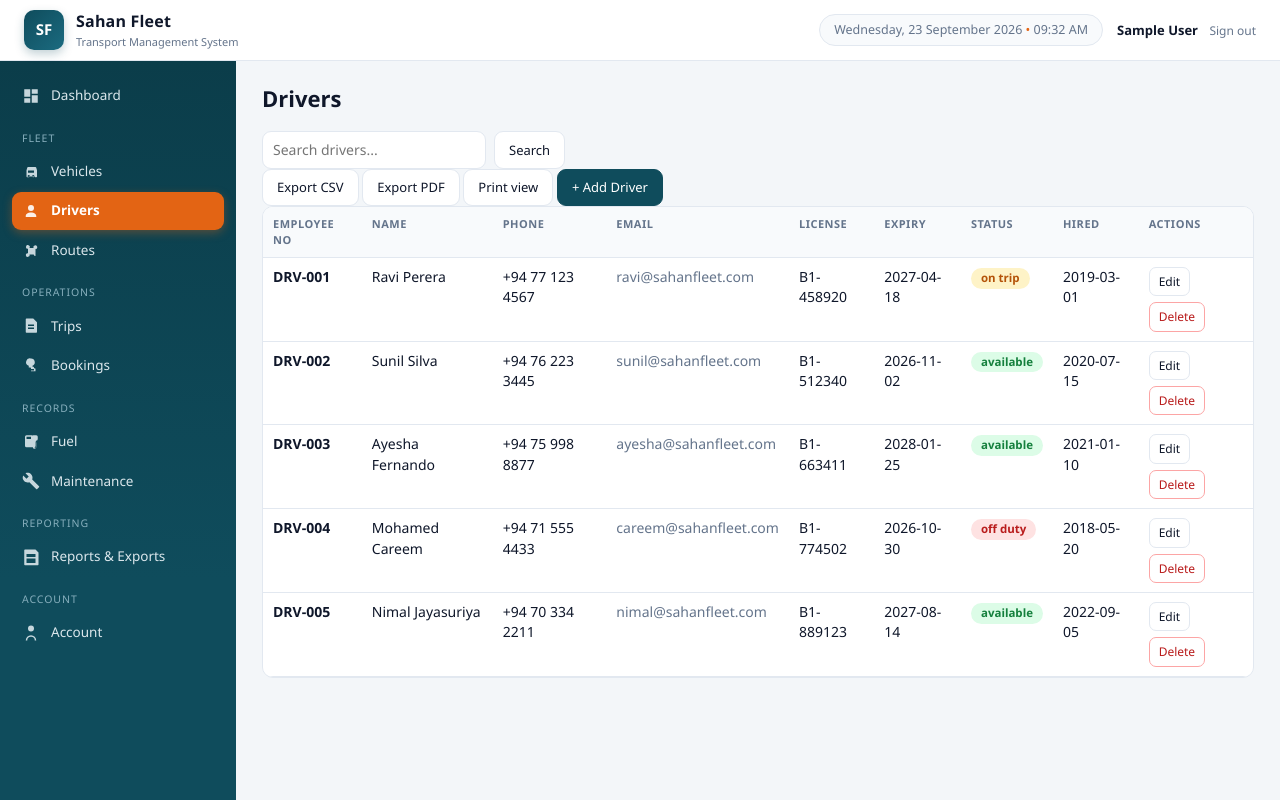
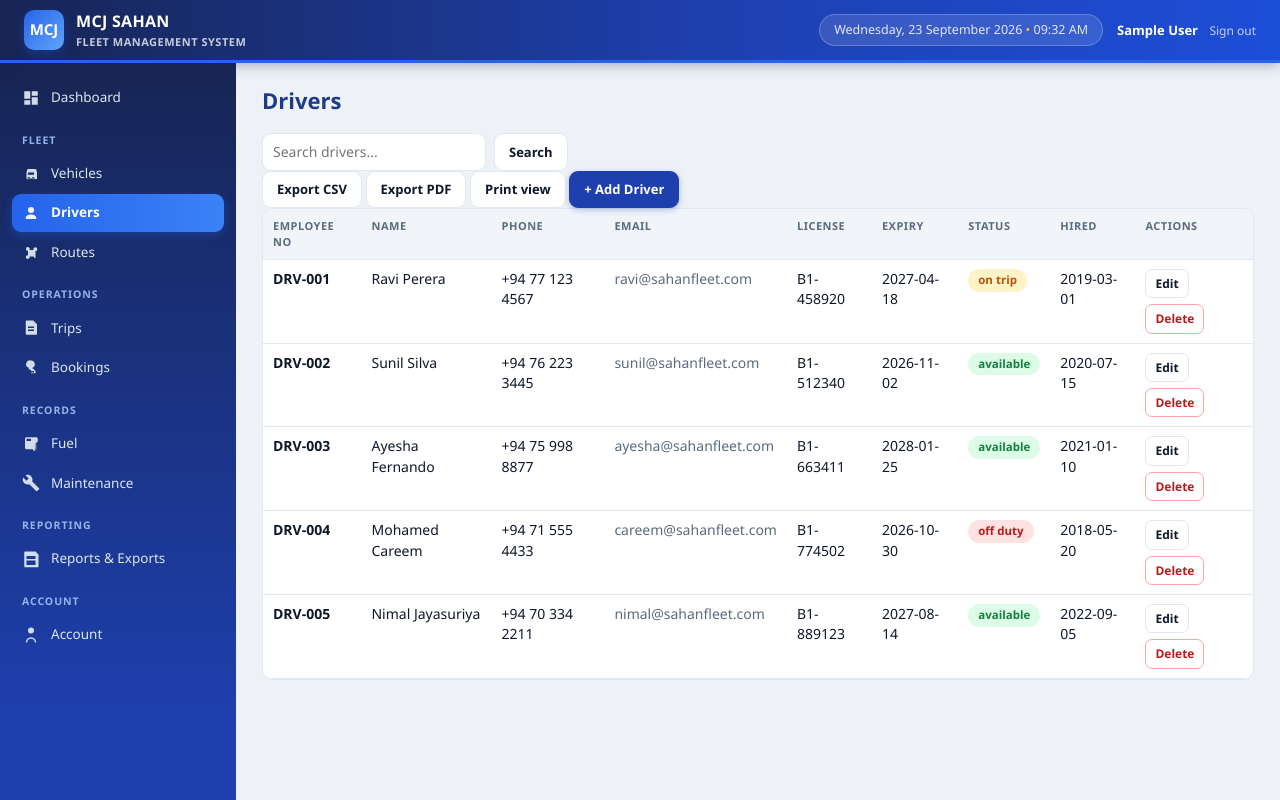
Before and after one commit to mcjawale/sahan, a Flask app: page /fleet/drivers in a window 1280 px wide. Run offline with Flask 3, Linux system fonts and the light colour scheme; the visitor is signed in with stand-in values (Sample User, id 1); data comes from the database, SQL or seed files in the repository.

Commit message:
Rebrand to MCJ Sahan Fleet Management System with new blue transport theme and title bar

```diff
--- a/sahan_fleet/__init__.py
+++ b/sahan_fleet/__init__.py
@@ -25,7 +25,7 @@ def create_app(test_config=None):
     app.config.from_mapping(
         SECRET_KEY=os.environ.get("SECRET_KEY", "dev-change-me-in-production"),
         DATABASE=db_path,
-        APP_NAME="Sahan Fleet Transport Management System",
+        APP_NAME="MCJ Sahan Fleet Management System",
         REQUIRE_LOGIN=os.environ.get("REQUIRE_LOGIN", "1") == "1",
     )
     if test_config is None:
--- a/sahan_fleet/exports.py
+++ b/sahan_fleet/exports.py
@@ -14,7 +14,7 @@ from .db import get_db
 
 bp = Blueprint("exports", __name__, url_prefix="/export")
 
-TITLE = "Sahan Fleet Transport Management System"
+TITLE = "MCJ Sahan Fleet Management System"
 
 DATASETS = {
     "vehicles": {
@@ -245,7 +245,7 @@ def to_pdf(key):
     story.append(table)
     story.append(Spacer(1, 10))
     story.append(Paragraph(
-        f"{len(rows)} record(s) | Sahan Fleet Transport Management System | Page footer generated {datetime.now():%Y-%m-%d}",
+        f"{len(rows)} record(s) | MCJ Sahan Fleet Management System | Page footer generated {datetime.now():%Y-%m-%d}",
         sub,
     ))
     doc.build(story)
--- a/static/css/style.css
+++ b/static/css/style.css
@@ -1,11 +1,13 @@
 :root {
-  --bg: #f3f6f9;
+  --bg: #eef2f7;
   --panel: #ffffff;
   --ink: #0f172a;
-  --muted: #64748b;
-  --brand: #0f4c5c;
-  --brand-dark: #0b3d4a;
-  --brand-2: #e36414;
+  --muted: #5b6b7f;
+  --brand: #1e40af;
+  --brand-dark: #1e3a8a;
+  --brand-deep: #172554;
+  --brand-2: #2563eb;
+  --brand-3: #3b82f6;
   --line: #e2e8f0;
   --ok: #15803d;
   --info: #1d4ed8;
@@ -36,17 +38,19 @@ a:hover { text-decoration: underline; }
 /* ---------- App shell ---------- */
 .shell { min-height: 100vh; display: flex; flex-direction: column; }
 
+/* ---------- Title bar (top) ---------- */
 .topbar {
   display: flex;
   align-items: center;
   justify-content: space-between;
   gap: 16px;
-  background: var(--panel);
-  border-bottom: 1px solid var(--line);
+  background: linear-gradient(90deg, var(--brand-deep) 0%, var(--brand) 55%, #1d4ed8 100%);
+  border-bottom: 3px solid var(--brand-2);
   padding: 10px 24px;
   position: sticky;
   top: 0;
   z-index: 50;
+  box-shadow: 0 2px 12px rgba(23, 37, 84, .35);
 }
 
 .brand-lockup { display: flex; align-items: center; gap: 12px; }
@@ -54,29 +58,37 @@ a:hover { text-decoration: underline; }
 .logo {
   width: 40px; height: 40px;
   border-radius: 10px;
-  background: linear-gradient(135deg, var(--brand), #1b6b80);
+  background: linear-gradient(135deg, #2563eb, #60a5fa);
   color: #fff;
   font-weight: 800;
   font-size: 15px;
   display: flex; align-items: center; justify-content: center;
-  box-shadow: 0 4px 10px rgba(15,76,92,.25);
+  box-shadow: 0 4px 10px rgba(29,78,216,.35);
 }
 
-.brand-line { font-weight: 700; font-size: 16px; letter-spacing: .2px; }
-.brand-sub { font-size: 11px; color: var(--muted); }
+.brand-line { font-weight: 800; font-size: 16px; letter-spacing: .3px; color: #fff; }
+.brand-sub { font-size: 11px; color: rgb(255 255 255 / .75); font-weight: 600; letter-spacing: .5px; text-transform: uppercase; }
 
 .topbar-right { display: flex; align-items: center; gap: 14px; flex-wrap: wrap; }
-.date-chip { font-size: 12.5px; color: var(--muted); background: #f8fafc; border: 1px solid var(--line); border-radius: 999px; padding: 6px 14px; }
-.date-chip .dot { color: var(--brand-2); }
-.user-chip { font-size: 13px; font-weight: 600; }
-.user-chip a { font-weight: 400; font-size: 12px; margin-left: 8px; color: var(--muted); }
-.user-chip a:hover { color: var(--err); }
+.date-chip {
+  font-size: 12.5px;
+  color: #e2e8f0;
+  background: rgb(255 255 255 / .12);
+  border: 1px solid rgb(255 255 255 / .22);
+  border-radius: 999px;
+  padding: 6px 14px;
+}
+.date-chip .dot { color: #fbbf24; }
+.user-chip { font-size: 13px; font-weight: 700; color: #fff; }
+.user-chip a { font-weight: 500; font-size: 12px; margin-left: 8px; color: rgb(255 255 255 / .75); }
+.user-chip a:hover { color: #fff; text-decoration: underline; }
 
+/* ---------- Layout ---------- */
 .layout { display: flex; flex: 1; min-width: 0; }
 
 .sidebar {
   width: 236px;
-  background: linear-gradient(180deg, var(--brand-dark) 0%, var(--brand) 70%);
+  background: linear-gradient(180deg, var(--brand-deep) 0%, var(--brand) 90%);
   color: #dbe7ec;
   padding: 16px 12px 24px;
   display: flex;
@@ -85,7 +97,7 @@ a:hover { text-decoration: underline; }
   flex-shrink: 0;
 }
 
-.nav-group { font-size: 10.5px; text-transform: uppercase; letter-spacing: .09em; color: #86aebc; margin: 14px 10px 5px; }
+.nav-group { font-size: 10.5px; text-transform: uppercase; letter-spacing: .09em; color: #93b4e8; margin: 14px 10px 5px; font-weight: 700; }
 
 .sidebar a.nav-link {
   display: flex;
@@ -97,14 +109,14 @@ a:hover { text-decoration: underline; }
   font-size: 13.5px;
 }
 
-.sidebar a.nav-link svg { flex-shrink: 0; opacity: .9; }
-.sidebar a.nav-link:hover { background: rgba(255,255,255,.10); text-decoration: none; }
-.sidebar a.nav-link.active { background: var(--brand-2); color: #fff; font-weight: 600; box-shadow: 0 3px 10px rgba(227,100,20,.35); }
+.sidebar a.nav-link svg { flex-shrink: 0; opacity: .95; }
+.sidebar a.nav-link:hover { background: rgba(255,255,255,.12); text-decoration: none; }
+.sidebar a.nav-link.active { background: linear-gradient(90deg, var(--brand-2), var(--brand-3)); color: #fff; font-weight: 700; box-shadow: 0 3px 10px rgba(37,99,235,.35); }
 
 .main { flex: 1; padding: 22px 26px 46px; min-width: 0; }
 
 .page-head { display: flex; align-items: baseline; gap: 14px; margin-bottom: 16px; flex-wrap: wrap; }
-.page-head h1 { font-size: 22px; margin: 0; }
+.page-head h1 { font-size: 22px; margin: 0; color: var(--brand-dark); }
 .page-sub { margin: 0; font-size: 12.5px; color: var(--muted); }
 
 /* ---------- Quick actions ---------- */
@@ -225,13 +238,14 @@ input:focus, select:focus, textarea:focus { outline: 2px solid #99c5d1; border-c
   background: #fff;
   color: var(--ink);
   cursor: pointer;
+  font-weight: 600;
 }
 
 .btn:hover { background: #f8fafc; text-decoration: none; }
-.btn-primary { background: var(--brand); border-color: var(--brand); color: #fff; }
+.btn-primary { background: var(--brand); border-color: var(--brand); color: #fff; box-shadow: 0 2px 6px rgba(30,64,175,.3); }
 .btn-primary:hover { background: var(--brand-dark); color: #fff; }
-.btn-accent { background: var(--brand-2); border-color: var(--brand-2); color: #fff; }
-.btn-accent:hover { background: #c8540f; color: #fff; }
+.btn-accent { background: var(--brand-2); border-color: var(--brand-2); color: #fff; box-shadow: 0 2px 6px rgba(37,99,235,.35); }
+.btn-accent:hover { background: var(--brand-dark); color: #fff; }
 .btn-danger { background: #fff; border-color: #fca5a5; color: var(--err); }
 .btn-danger:hover { background: #fef2f2; }
 .btn-sm { padding: 5px 9px; font-size: 12px; border-radius: 7px; }
@@ -239,15 +253,15 @@ input:focus, select:focus, textarea:focus { outline: 2px solid #99c5d1; border-c
 /* ---------- Tables ---------- */
 table { width: 100%; border-collapse: collapse; background: #fff; }
 th, td { text-align: left; padding: 9px 10px; border-bottom: 1px solid var(--line); vertical-align: top; }
-th { background: #f8fafc; font-size: 11px; text-transform: uppercase; letter-spacing: .045em; color: var(--muted); font-weight: 700; }
+th { background: #f1f5f9; font-size: 11px; text-transform: uppercase; letter-spacing: .045em; color: var(--muted); font-weight: 700; }
 tr:hover td { background: #fafcff; }
-tfoot th { background: #f8fafc; }
+tfoot th { background: #f8fafc; color: var(--brand-dark); }
 td.num, th.num { text-align: right; font-variant-numeric: tabular-nums; }
 .table-wrap { overflow-x: auto; border: 1px solid var(--line); border-radius: 11px; }
 
 .badge {
   display: inline-block;
-  padding: 2px 10px;
+  padding: 3px 10px;
   border-radius: 999px;
   font-size: 11.5px;
   font-weight: 700;
--- a/templates/base.html
+++ b/templates/base.html
@@ -12,10 +12,10 @@
 
   <header class="topbar">
     <div class="brand-lockup">
-      <div class="logo">SF</div>
+      <div class="logo">MCJ</div>
       <div>
-        <div class="brand-line">Sahan Fleet</div>
-        <div class="brand-sub">Transport Management System</div>
+        <div class="brand-line">MCJ SAHAN</div>
+        <div class="brand-sub">Fleet Management System</div>
       </div>
     </div>
     <div class="topbar-right">
--- a/templates/login.html
+++ b/templates/login.html
@@ -4,10 +4,10 @@
 <div class="login-wrap">
   <form class="login-card" method="post">
     <div class="login-logo">
-      <div class="logo">SF</div>
+      <div class="logo">MCJ</div>
       <div>
-        <h1>Sahan Fleet</h1>
-        <p class="sub" style="margin:0">Transport Management System</p>
+        <h1>MCJ SAHAN</h1>
+        <p class="sub" style="margin:0">Fleet Management System</p>
       </div>
     </div>
     <p class="sub">Sign in to the fleet command center</p>
--- a/templates/macros.html
+++ b/templates/macros.html
@@ -26,7 +26,7 @@
 
 {% macro doc_head(title, generated=None) %}
 <div class="doc-head">
-  <h2>Sahan Fleet Transport Management System</h2>
+  <h2>MCJ Sahan Fleet Management System</h2>
   <p>{{ title }} &middot; Generated {{ generated }}</p>
 </div>
 {% endmacro %}
--- a/templates/ops/booking_receipt.html
+++ b/templates/ops/booking_receipt.html
@@ -4,7 +4,7 @@
 {% block content %}
 
 <div class="doc-head">
-  <h2>Sahan Fleet Transport Management System</h2>
+  <h2>MCJ Sahan Fleet Management System</h2>
   <p>Booking Receipt {{ b.booking_no }}</p>
 </div>
 
@@ -33,7 +33,7 @@
       <tr><th>Booked at</th><td>{{ b.created_at }}</td></tr>
     </tbody>
   </table>
-  <p class="muted mt">This receipt is computer generated. Issued by Sahan Fleet Transport Management System.</p>
+  <p class="muted mt">This receipt is computer generated. Issued by MCJ Sahan Fleet Management System.</p>
 </div>
 
 {% endblock %}
--- a/templates/ops/trip_sheet.html
+++ b/templates/ops/trip_sheet.html
@@ -4,7 +4,7 @@
 {% block content %}
 
 <div class="doc-head">
-  <h2>Sahan Fleet Transport Management System</h2>
+  <h2>MCJ Sahan Fleet Management System</h2>
   <p>Trip Sheet {{ trip.trip_no }}</p>
 </div>
 
--- a/templates/print_table.html
+++ b/templates/print_table.html
@@ -9,7 +9,7 @@
 <body>
 <div class="main" style="max-width:1200px;margin:0 auto;padding:24px">
   <div class="doc-head" style="display:block">
-    <h2>Sahan Fleet Transport Management System</h2>
+    <h2>MCJ Sahan Fleet Management System</h2>
     <p>{{ title }} &middot; Generated {{ generated }}</p>
   </div>
 
```
Also changed, not shown: other parts of static/css/style.css (+15 -13 lines), README.md.
